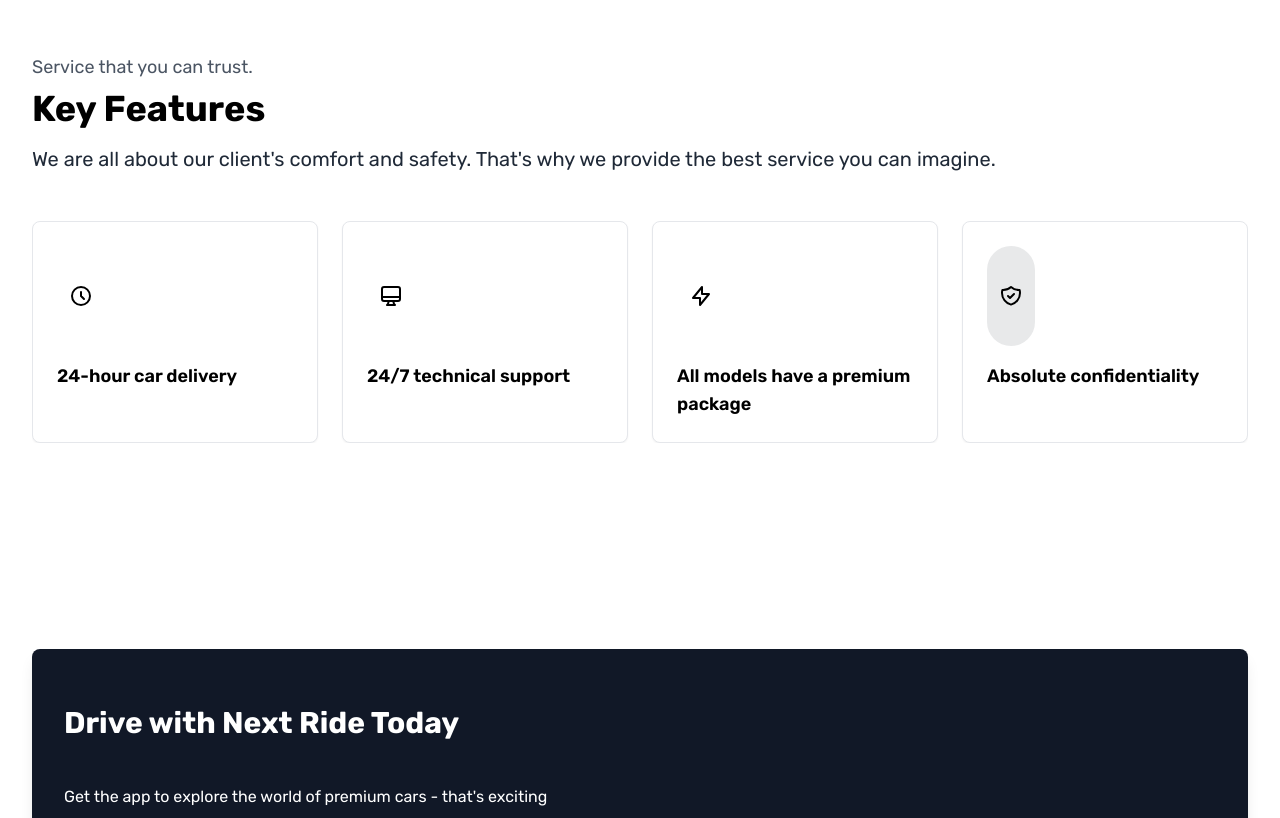
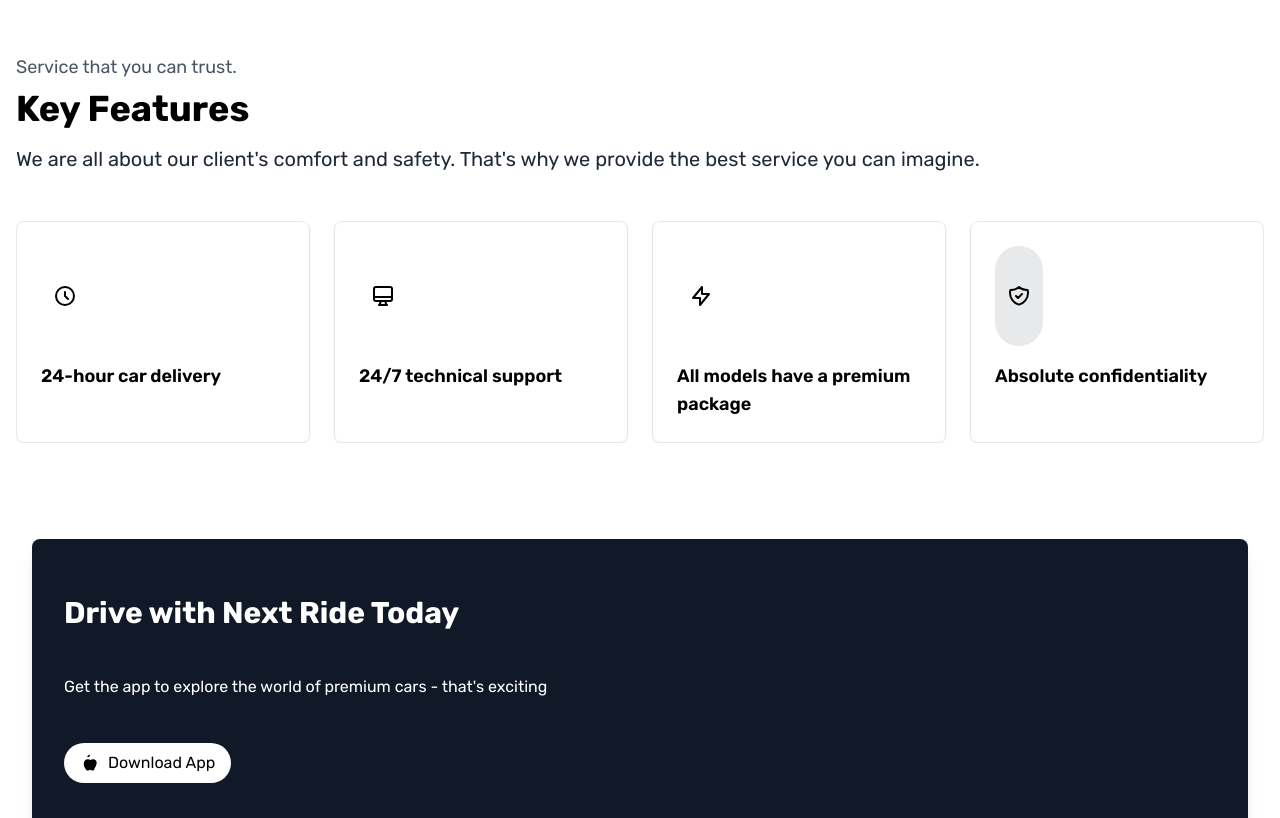
Before and after one commit to joshuachuaaa/Car-Rental-Page, a Next.js app: page / in a window 1280 px wide. Shown: the part 1544-2362 px from the top of the page. Built offline with nearby package versions, Linux system fonts and the light colour scheme; a web font is replaced by a local one.

Commit message:
Centered Footer, Feature and Drive Now components, Fixed Some Logic errors

```diff
--- a/components/DriveNow.tsx
+++ b/components/DriveNow.tsx
@@ -2,7 +2,7 @@ import React from 'react'
 
 const DriveNow = () => {
   return (
-    <div className='w-full px-8 max-w-[1300px] lg:mb-10'>
+    <div className='w-full px-8 max-w-[1300px] lg:mb-10 m-auto'>
         <div className="bg-gray-900 text-white p-8 rounded-lg shadow-lg w-full max-w-[1300px] mx-auto my-6 lg:h-[300px] lg:pt-14 mb-14">
         <h1 className="text-3xl font-bold mb-4 lg:mb-11">Drive with Next Ride Today</h1>
         <p className="mb-6 lg:mb-11">Get the app to explore the world of premium cars - that's exciting</p>
--- a/components/Footer.tsx
+++ b/components/Footer.tsx
@@ -2,7 +2,7 @@ import Image from "next/image";
 
 const Footer = () => {
   return (
-    <footer className="w-full max-w-[1300px] mx-auto px-4 border-t border-gray-300">
+    <footer className="w-full max-w-[1300px] mx-auto px-4 border-t border-gray-300 m-auto">
       <div className="flex flex-col md:flex-row justify-between items-start md:items-center py-8">
         <div className="flex flex-row items-start md:items-center space-x-4 w-full">
           <div className="w-20 h-20 relative">
--- a/components/features.tsx
+++ b/components/features.tsx
@@ -37,7 +37,7 @@ const KeyFeatures = () => {
   ];
 
   return (
-    <div className="max-w-[1300px] mx-4 px-4 py-8 mb-[50px] lg:mb-[150px]">
+    <div className="max-w-[1300px] mx-4 px-4 py-8 mb-[50px] lg:mb-[150px] lg-xl:mx-auto lg-xl:mb-10">
       <p className="text-gray-600 text-lg mb-2">
         Service that you can trust.
       </p>
```
